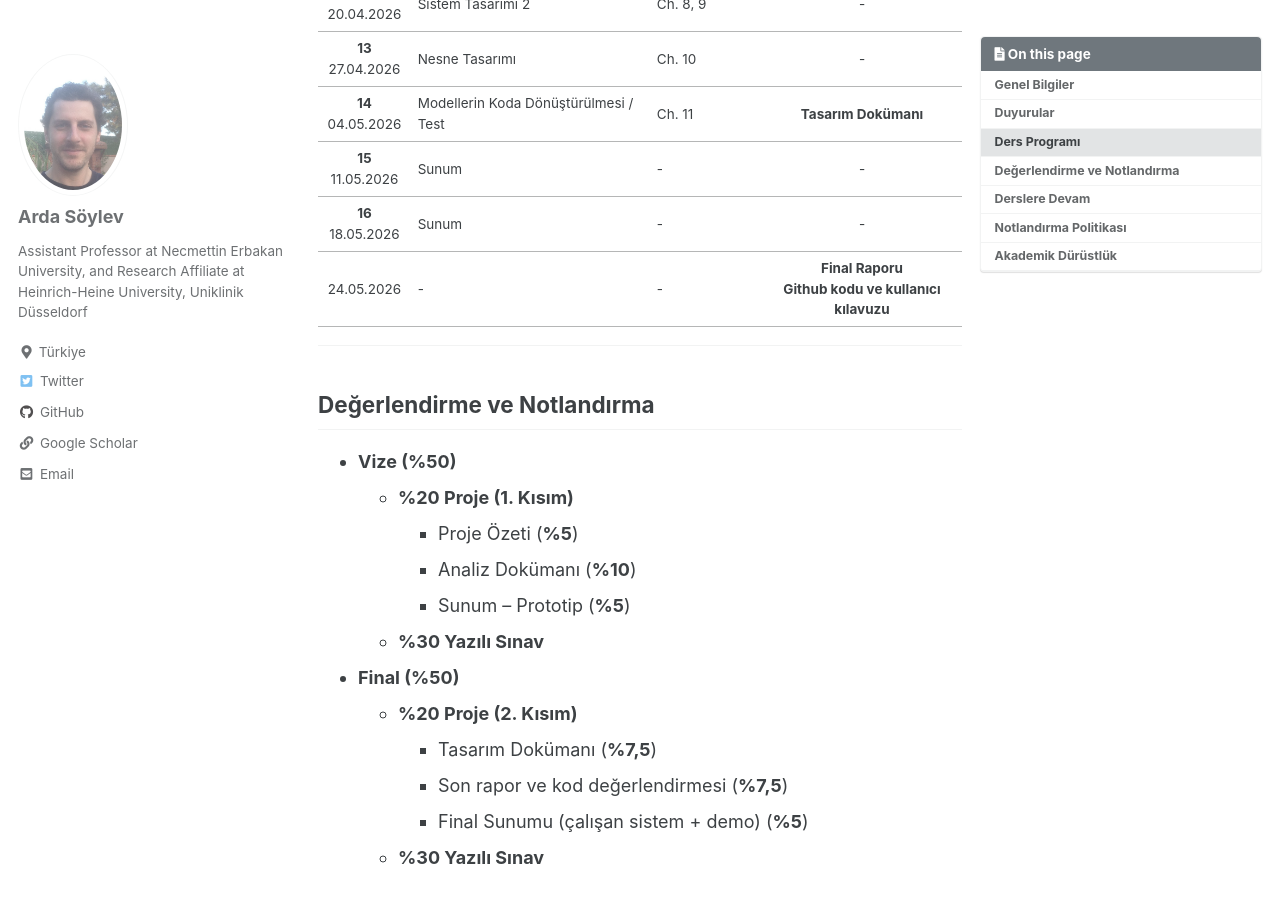
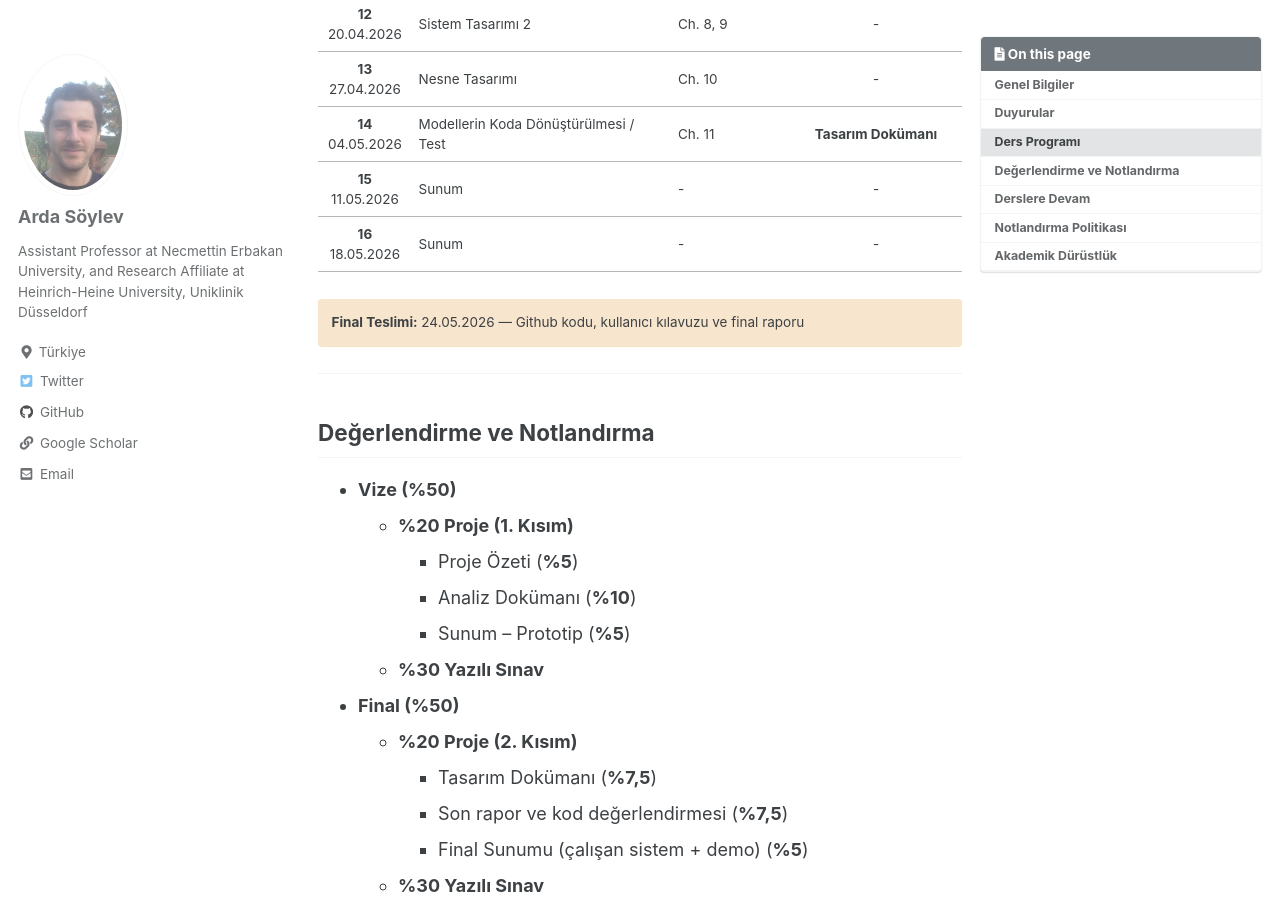
Before and after one commit to asylvz/asylvz.github.io, a Jekyll site: the page built from _pages/courses/bil204.md, in a window 1280 px wide and 900 px high, scrolled down 1418 px. Built offline with Jekyll 4.4.1, drawn with Linux system fonts in a browser that asks for light colours; cached includes are drawn as plain includes.

Commit message:
Move final submission deadline to notice block

```diff
--- a/_pages/courses/bil204.md
+++ b/_pages/courses/bil204.md
@@ -47,7 +47,9 @@ sidebar:
 | **14** <br> 04.05.2026 | Modellerin Koda Dönüştürülmesi / Test  | Ch. 11 | **Tasarım Dokümanı** |
 | **15** <br> 11.05.2026 | Sunum | - | - |
 | **16** <br> 18.05.2026 | Sunum | - | - |
-| 24.05.2026 | - | - | **Final Raporu <br> Github kodu ve kullanıcı kılavuzu** |
+
+**Final Teslimi:** 24.05.2026 — Github kodu, kullanıcı kılavuzu ve final raporu
+{: .notice--warning}
 
 ---
 
```
